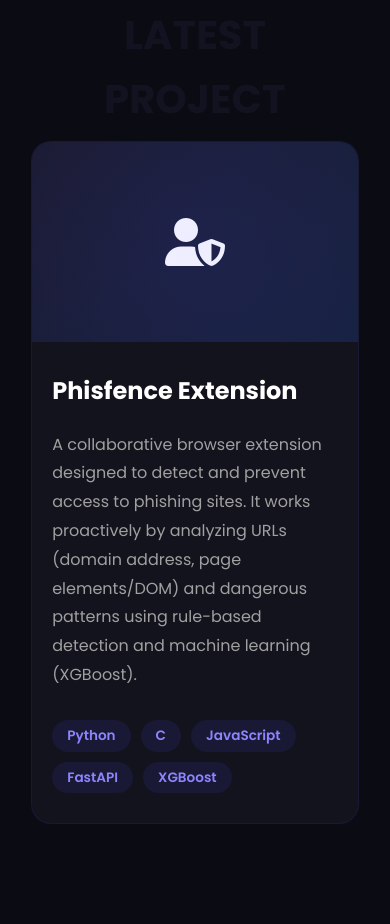
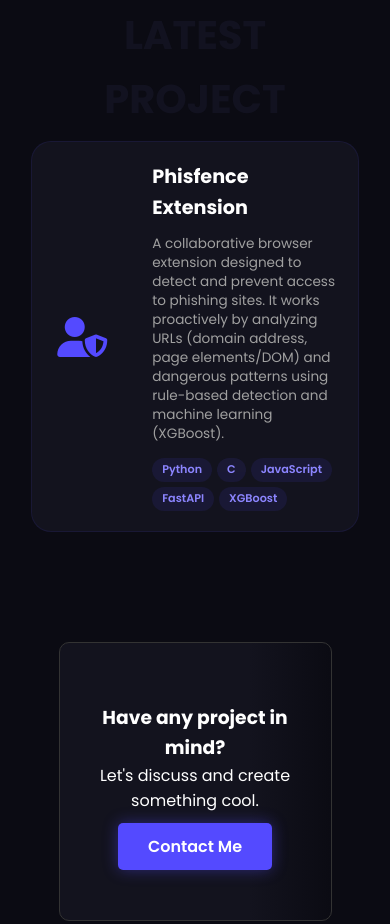
Before and after one commit to DivandraKusuma/porto, a plain HTML site: page index.html in a window 390 px wide. Shown: the part 2323-3247 px from the top of the page. Drawn offline with Linux system fonts and the light colour scheme.

Commit message:
Layout phisfence card side-by-side on mobile

```diff
--- a/style.css
+++ b/style.css
@@ -598,25 +598,57 @@ footer {
 
     /* Project Card Mobile */
     .project-card-large {
-        flex-direction: column-reverse;
+        flex-direction: row-reverse;
+        /* Image Left, Text Right */
+        align-items: center;
         max-width: 100%;
     }
 
     .project-visual {
-        min-height: 200px;
-        padding: 30px;
+        min-height: auto;
+        padding: 20px;
+        flex: 1;
+        /* Take up less space */
+        max-width: 100px;
+        /* Constrain width */
+        background: transparent;
+        /* Remove gradient on small screens to fit */
+    }
+
+    .project-visual::before {
+        display: none;
+        /* Remove fancy glow on mobile */
     }
 
     .project-visual i {
-        font-size: 3rem !important;
+        font-size: 2.5rem !important;
+        color: var(--primary-color) !important;
     }
 
     .project-content {
-        padding: 30px 20px;
+        padding: 20px;
+        flex: 2;
+        text-align: left;
     }
 
     .project-content h3 {
-        font-size: 1.5rem;
+        font-size: 1.2rem;
+        margin-bottom: 10px;
+    }
+
+    .project-desc {
+        font-size: 0.85rem;
+        margin-bottom: 15px;
+        line-height: 1.4;
+    }
+
+    .tech-stack {
+        gap: 5px;
+    }
+
+    .tech-stack span {
+        font-size: 0.7rem;
+        padding: 3px 10px;
     }
 
     .reasons-grid {
```
Also changed, not shown: 1 other file.
